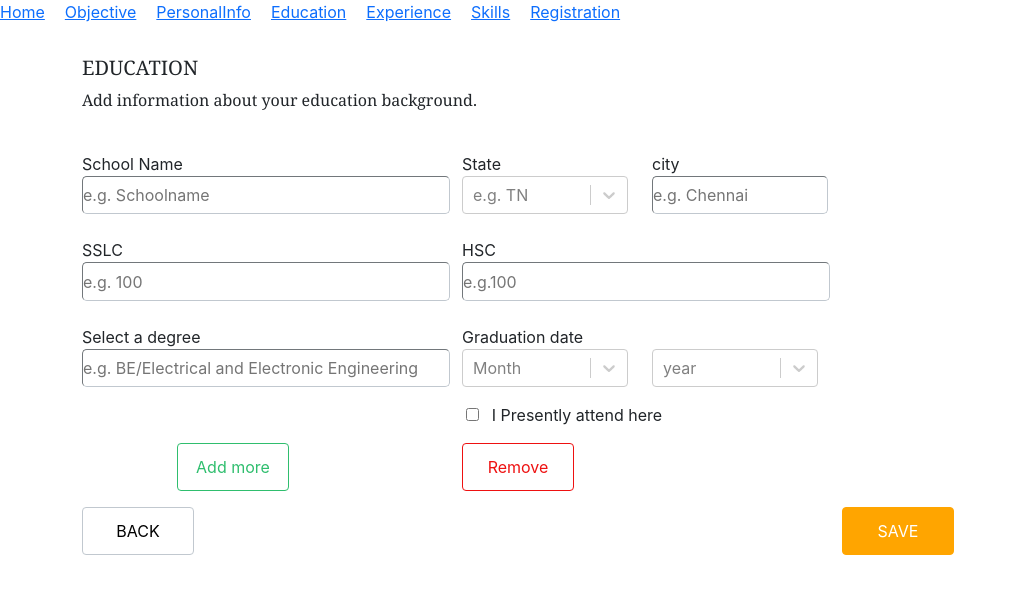
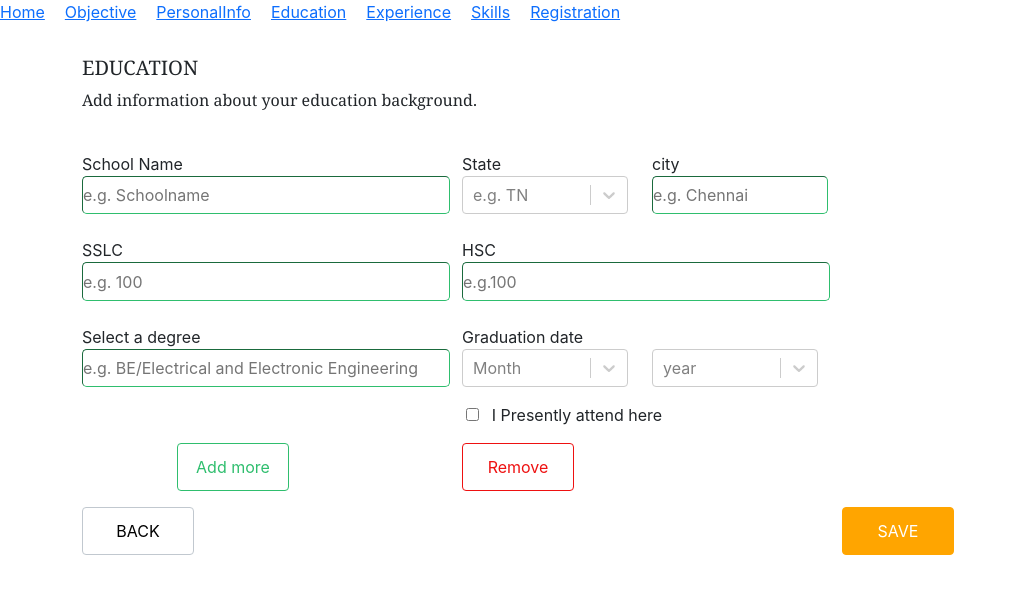
Before and after one commit to Purushothaman-M/ResumeGenerator, a React (Create React App) app: page /Education in a window 1280 px wide. Shown: the top 594 px of the page, without its empty margins (0-1016 px from the left). Built offline with nearby package versions, Linux system fonts and the light colour scheme.

Commit message:
new changes

```diff
--- a/src/Screen/Education/education.js
+++ b/src/Screen/Education/education.js
@@ -2,9 +2,12 @@ import React, {useState} from "react";
 import Select from "react-select";
 import { useFormik } from "formik";
 import { Button } from "react-bootstrap";
+import { useHistory } from 'react-router';
 // import "../../gowthamcss.css"
 
 export default function Education() {
+
+  let history=useHistory()
 
   const [select, setselect]=useState(false)
 
@@ -23,6 +26,8 @@ export default function Education() {
     },
     onSubmit: (values) =>{
       alert(JSON.stringify(values));
+
+      history.push("/skills")
     }
   })
 
@@ -266,7 +271,7 @@ export default function Education() {
 
           <div className="col-md-2">
             <label >Graduation date</label>
-            <Select placeholder="Month" isDisabled={select} options={options1}></Select>
+            <Select className="menu" placeholder="Month" isDisabled={select} options={options1}></Select>
           </div>
 
           <div className="col-md-2">
--- a/src/index.scss
+++ b/src/index.scss
@@ -139,22 +139,23 @@
      .input{
         height:2.4rem;
         width: 23em;
-        border-color: rgb(193, 200, 207) ;
+        border-color: #2FBE6E ;
         border-width: 0.1em;
         border-radius: 0.3em;
      }
      .newinput {
         height:2.4rem;
         width: 11em;
-        border-color: rgb(193, 200, 207) ;
+        border-color: #2FBE6E ;
         border-width: 0.1em;
         border-radius: 0.3em;
     }
-     .select {
-        margin: 0 0 0 2em;
-     }
+
      .year {
         margin: 1.5em 0 0 0;
+        border-color: #2FBE6E;
+        width: "max-content";
+        min-Width: "100%"
      }
      .check {
         margin: 1em 0 0 24em;
```
